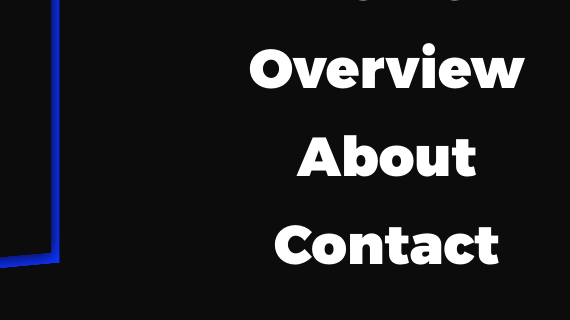
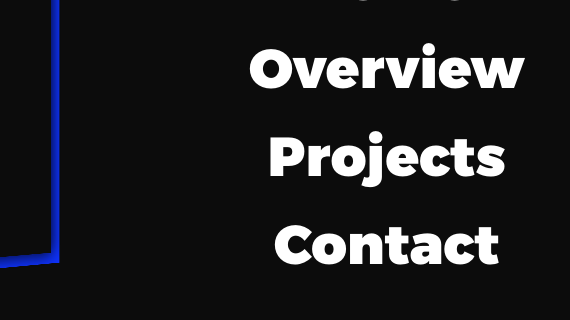
Before and after one commit to tiedun46/user-ntd, a plain HTML site: page index.html in a window 1280 px wide. Both pictures are taken after a click on the element 1191 px from the left and 35 px from the top of the page. Shown: the part 290-610 px from the top of the page, 455-1025 px from the left. Drawn offline with nearby package versions, Linux system fonts and the light colour scheme.

Commit message:
upload v2

```diff
--- a/index.html
+++ b/index.html
@@ -40,7 +40,7 @@
           <ul class="side-nav">
             <li class="is-active"><span>Home</span></li>
             <li><span>Overview</span></li>
-            <li><span>About</span></li>
+            <li><span>Projects</span></li>
             <li><span>Contact</span></li>
           </ul>
         </nav>
@@ -270,7 +270,7 @@
   <ul class="outer-nav">
     <li class="is-active">Home</li>
     <li>Overview</li>
-    <li>About</li>
+    <li>Projects</li>
     <li>Contact</li>
   </ul>
 </div>
```
